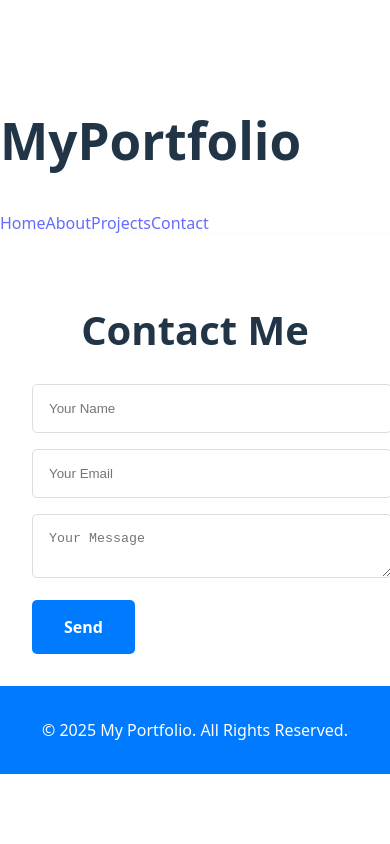
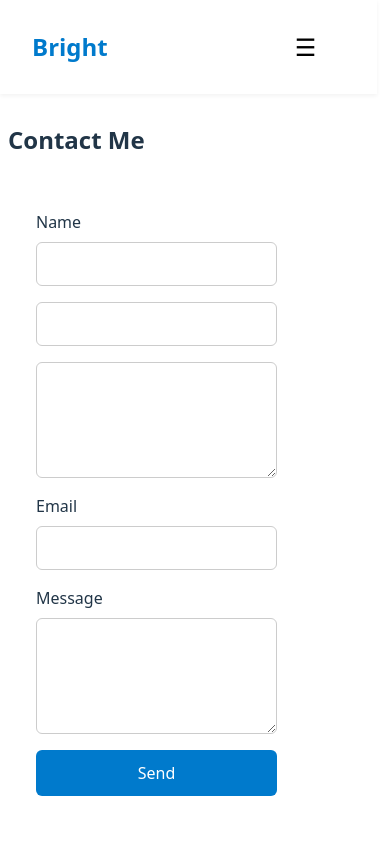
Before and after one commit to Bright8k/Portfolio, a React (Vite) app in the folder my-portfolio/: page /contact in a window 390 px wide. Shown: the top 844 px of the page. Built offline with nearby package versions, Linux system fonts and the light colour scheme.

Commit message:
Added responsiveness

```diff
--- a/my-portfolio/src/components/Footer.tsx
+++ b/my-portfolio/src/components/Footer.tsx
@@ -1,17 +1,19 @@
 // src/components/Footer.tsx
-
+import React from 'react';
 import styled from 'styled-components';
 
 const FooterContainer = styled.footer`
-  background-color: #007BFF;
-  color: white;
-  padding: 1rem;
+  margin-top: auto;
+  padding: 1rem 2rem;
+  background-color: #f0f0f0;
   text-align: center;
+  font-size: 0.9rem;
+  color: #666;
 `;
 
-const Footer = () => (
+const Footer: React.FC = () => (
   <FooterContainer>
-    <p>&copy; 2025 My Portfolio. All Rights Reserved.</p>
+    © {new Date().getFullYear()} Bright — All Rights Reserved.
   </FooterContainer>
 );
 
--- a/my-portfolio/src/components/Navbar.tsx
+++ b/my-portfolio/src/components/Navbar.tsx
@@ -1,17 +1,82 @@
-import { Link } from 'react-router-dom'
+// src/components/Navbar.tsx
+import React, { useState } from 'react';
+import styled from 'styled-components';
+import { Link } from 'react-router-dom';
 
-const Navbar = () => {
+const Nav = styled.nav`
+  width: 100%;
+  background-color: #ffffff;
+  padding: 1rem 2rem;
+  display: flex;
+  justify-content: space-between;
+  align-items: center;
+  box-shadow: 0 2px 4px rgba(0, 0, 0, 0.05);
+  position: sticky;
+  top: 0;
+  z-index: 10;
+`;
+
+const Logo = styled(Link)`
+  font-size: 1.5rem;
+  font-weight: bold;
+  text-decoration: none;
+  color: #007acc;
+`;
+
+const Menu = styled.div<{ open: boolean }>`
+  display: flex;
+  gap: 1.5rem;
+
+  @media (max-width: 768px) {
+    position: absolute;
+    top: 60px;
+    right: 2rem;
+    flex-direction: column;
+    background-color: #ffffff;
+    padding: 1rem;
+    border: 1px solid #ccc;
+    display: ${({ open }) => (open ? 'flex' : 'none')};
+  }
+`;
+
+const MenuItem = styled(Link)`
+  text-decoration: none;
+  color: #333;
+  font-weight: 500;
+
+  &:hover {
+    color: #007acc;
+  }
+`;
+
+const Toggle = styled.button`
+  display: none;
+  background: none;
+  border: none;
+  font-size: 1.5rem;
+
+  @media (max-width: 768px) {
+    display: block;
+  }
+`;
+
+const Navbar: React.FC = () => {
+  const [menuOpen, setMenuOpen] = useState(false);
+
   return (
-    <nav className="flex justify-between items-center p-4 bg-white shadow-md sticky top-0 z-50">
-      <h1 className="text-xl font-bold">MyPortfolio</h1>
-      <div className="space-x-4">
-        <Link to="/">Home</Link>
-        <Link to="/about">About</Link>
-        <Link to="/projects">Projects</Link>
-        <Link to="/contact">Contact</Link>
-      </div>
-    </nav>
-  )
-}
+    <Nav>
+      <Logo to="/">Bright</Logo>
+      <Toggle onClick={() => setMenuOpen(!menuOpen)} aria-label="Toggle menu">
+        ☰
+      </Toggle>
+      <Menu open={menuOpen}>
+        <MenuItem to="/">Home</MenuItem>
+        <MenuItem to="/about">About</MenuItem>
+        <MenuItem to="/projects">Projects</MenuItem>
+        <MenuItem to="/contact">Contact</MenuItem>
+      </Menu>
+    </Nav>
+  );
+};
 
-export default Navbar
+export default Navbar;
--- a/my-portfolio/src/pages/About.tsx
+++ b/my-portfolio/src/pages/About.tsx
@@ -1,56 +1,28 @@
-// src/pages/About.tsx
+import React from 'react';
 import styled from 'styled-components';
+import { PageWrapper } from '../styles/GlobalStyles';
 
 const AboutSection = styled.section`
-  padding: 4rem 2rem;
-  background-color: #fff;
+  padding: 2rem;
+
+  h2 {
+    font-size: 2rem;
+    margin-bottom: 1rem;
+  }
+
+  p {
+    max-width: 700px;
+    line-height: 1.6;
+  }
 `;
 
-const Title = styled.h2`
-  font-size: 2.5rem;
-  margin-bottom: 1.5rem;
-  text-align: center;
-`;
-
-const Text = styled.p`
-  font-size: 1.2rem;
-  color: #555;
-  text-align: center;
-  max-width: 800px;
-  margin: 0 auto;
-`;
-
-const Skills = styled.ul`
-  display: flex;
-  justify-content: center;
-  margin-top: 3rem;
-  flex-wrap: wrap;
-  gap: 2rem;
-`;
-
-const Skill = styled.li`
-  background-color: #007bff;
-  color: white;
-  padding: 0.5rem 1rem;
-  border-radius: 25px;
-  font-size: 1rem;
-`;
-
-const About = () => {
-  return (
+const About: React.FC = () => (
+  <PageWrapper>
     <AboutSection>
-      <Title>About Me</Title>
-      <Text>
-        I'm a full-stack developer with a passion for creating interactive web applications. I specialize in React, TypeScript, and Node.js, and I’m always exploring new technologies.
-      </Text>
-      <Skills>
-        <Skill>React</Skill>
-        <Skill>Node.js</Skill>
-        <Skill>TypeScript</Skill>
-        <Skill>CSS</Skill>
-      </Skills>
+      <h2>About Me</h2>
+      <p>I'm passionate about web development, design, and making things work beautifully across all devices. I enjoy learning new tech and building projects that help people solve real problems.</p>
     </AboutSection>
-  );
-};
+  </PageWrapper>
+);
 
 export default About;
--- a/my-portfolio/src/pages/Contact.tsx
+++ b/my-portfolio/src/pages/Contact.tsx
@@ -1,83 +1,77 @@
-// src/pages/Contact.tsx
 import React, { useState } from 'react';
 import styled from 'styled-components';
+import { PageWrapper } from '../styles/GlobalStyles';
 
-const ContactForm = styled.div`
+const ContactForm = styled.form`
   max-width: 600px;
-  margin: 0 auto;
-  padding: 2rem;
-  background-color: white;
-  box-shadow: 0 4px 8px rgba(0, 0, 0, 0.1);
-`;
+  margin: 2rem auto;
+  display: flex;
+  flex-direction: column;
 
-const FormTitle = styled.h2`
-  font-size: 2.5rem;
-  margin-bottom: 1.5rem;
-  text-align: center;
-`;
+  label {
+    margin-bottom: 0.5rem;
+    font-weight: 500;
+  }
 
-const Input = styled.input`
-  width: 100%;
-  padding: 1rem;
-  margin-bottom: 1rem;
-  border: 1px solid #ddd;
-  border-radius: 5px;
-`;
+  input,
+  textarea {
+    padding: 0.75rem;
+    margin-bottom: 1rem;
+    border: 1px solid #ccc;
+    border-radius: 6px;
+    font-size: 1rem;
+  }
 
-const TextArea = styled.textarea`
-  width: 100%;
-  padding: 1rem;
-  margin-bottom: 1rem;
-  border: 1px solid #ddd;
-  border-radius: 5px;
-`;
-
-const SubmitButton = styled.button`
-  padding: 1rem 2rem;
-  background-color: #007BFF;
-  color: white;
-  border: none;
-  border-radius: 5px;
-  cursor: pointer;
-  font-weight: bold;
-
-  &:hover {
-    background-color: #0056b3;
+  button {
+    padding: 0.75rem;
+    font-size: 1rem;
+    background-color: #007acc;
+    color: white;
+    border: none;
+    border-radius: 6px;
+    cursor: pointer;
   }
 `;
 
-const Contact = () => {
-  const [formData, setFormData] = useState({ name: '', email: '', message: '' });
-
-  const handleSubmit = (e: React.FormEvent) => {
-    e.preventDefault();
-    alert(`Name: ${formData.name}\nEmail: ${formData.email}\nMessage: ${formData.message}`);
-  };
+const Contact: React.FC = () => {
+  const [form, setForm] = useState({ name: '', email: '', message: '' });
 
   return (
-    <ContactForm>
-      <FormTitle>Contact Me</FormTitle>
-      <form onSubmit={handleSubmit}>
-        <Input
+    <PageWrapper>
+      <h2>Contact Me</h2>
+      <ContactForm onSubmit={(e) => e.preventDefault()}>
+        <label htmlFor="name">Name</label>
+        <input onChange={(e) => setForm({ ...form, name: e.target.value })}
+          required
+
+          id="name"
           type="text"
-          placeholder="Your Name"
-          value={formData.name}
-          onChange={(e) => setFormData({ ...formData, name: e.target.value })}
         />
-        <Input
+        <input onChange={(e) => setForm({ ...form, email: e.target.value })}
+          required
+
+          id="email"
           type="email"
-          placeholder="Your Email"
-          value={formData.email}
-          onChange={(e) => setFormData({ ...formData, email: e.target.value })}
         />
-        <TextArea
-          placeholder="Your Message"
-          value={formData.message}
-          onChange={(e) => setFormData({ ...formData, message: e.target.value })}
+        <textarea
+          id="message"
+          rows={5}
+          value={form.message}
+          onChange={(e) => setForm({ ...form, message: e.target.value })}
+          required
         />
-        <SubmitButton type="submit">Send</SubmitButton>
-      </form>
-    </ContactForm>
+
+
+
+        <label htmlFor="email">Email</label>
+        <input id="email" type="email" required />
+
+        <label htmlFor="message">Message</label>
+        <textarea id="message" rows={5} required />
+
+        <button type="submit">Send</button>
+      </ContactForm>
+    </PageWrapper>
   );
 };
 
--- a/my-portfolio/src/pages/Home.tsx
+++ b/my-portfolio/src/pages/Home.tsx
@@ -1,54 +1,37 @@
+import React from 'react';
+import styled from 'styled-components';
+import { PageWrapper } from '../styles/GlobalStyles';
 
-import styled from 'styled-components';
-
-const HeroSection = styled.section`
+const Hero = styled.section`
   display: flex;
+  flex: 1;
   flex-direction: column;
   align-items: center;
-  justify-content: center;
-  height: 100vh;
-  background-image: url('https://via.placeholder.com/1200x800'); /* Replace with your background image */
-  background-size: cover;
-  background-position: center;
-  color: white;
   text-align: center;
-`;
+  padding: 2rem;
 
-const Title = styled.h1`
-  font-size: 3rem;
-  font-weight: bold;
-  margin-bottom: 1rem;
-`;
+  h1 {
+    font-size: 2.5rem;
+    margin-bottom: 1rem;
 
-const Description = styled.p`
-  font-size: 1.5rem;
-  max-width: 600px;
-  margin-bottom: 2rem;
-`;
+    @media (max-width: 768px) {
+      font-size: 2rem;
+    }
+  }
 
-const Button = styled.a`
-  padding: 1rem 2rem;
-  background-color: #007BFF;
-  color: white;
-  text-transform: uppercase;
-  border-radius: 5px;
-  font-weight: bold;
-  font-size: 1rem;
-  transition: background-color 0.3s ease;
-
-  &:hover {
-    background-color: #0056b3;
+  p {
+    font-size: 1.2rem;
+    max-width: 600px;
   }
 `;
 
-const Home = () => {
-  return (
-    <HeroSection>
-      <Title>Welcome to My Portfolio</Title>
-      <Description>I'm a passionate developer, always eager to learn and grow. Explore my projects and skills.</Description>
-      <Button href="#projects">Explore Projects</Button>
-    </HeroSection>
-  );
-};
+const Home: React.FC = () => (
+  <PageWrapper>
+    <Hero>
+      <h1>Hi, I'm Bright 👋</h1>
+      <p>Welcome to my portfolio! I'm a developer focused on building clean and user-friendly web experiences.</p>
+    </Hero>
+  </PageWrapper>
+);
 
 export default Home;
```
Also changed, not shown: my-portfolio/src/pages/Projects.tsx (+40 -69 lines).
